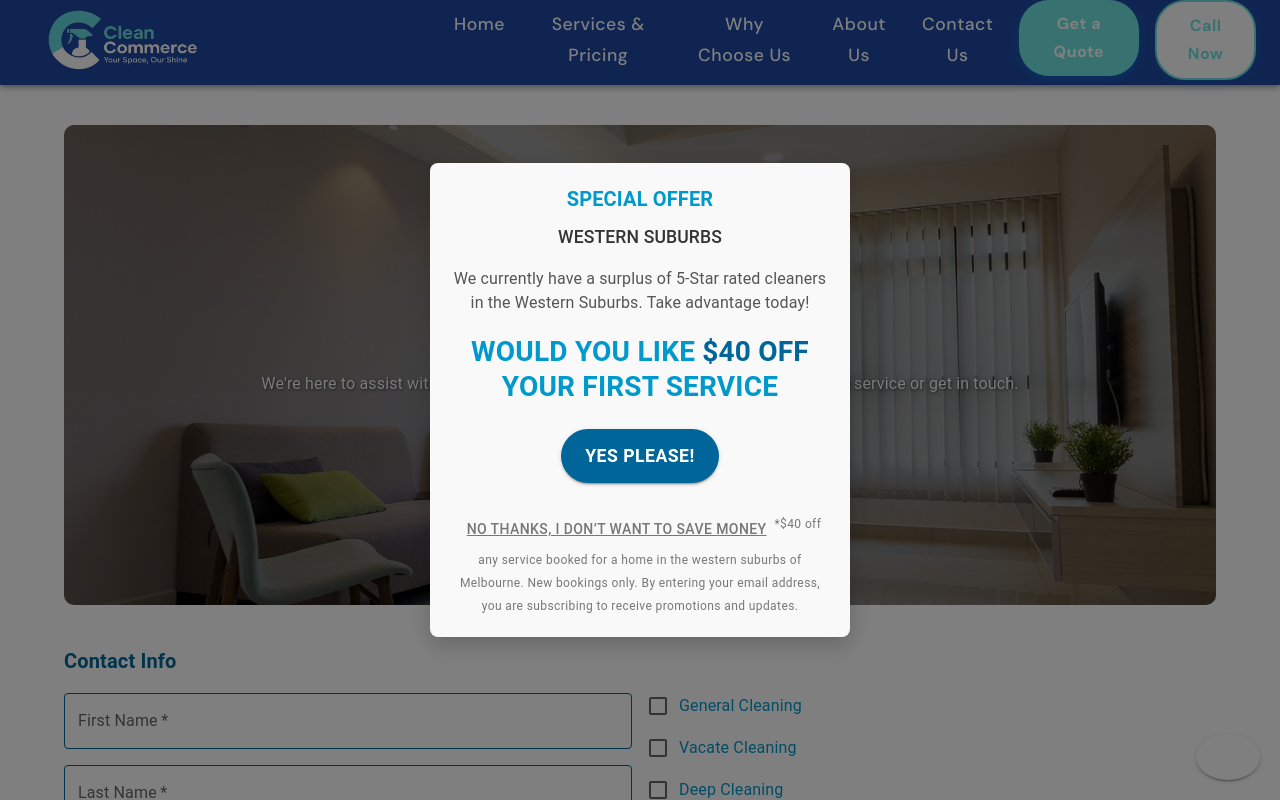
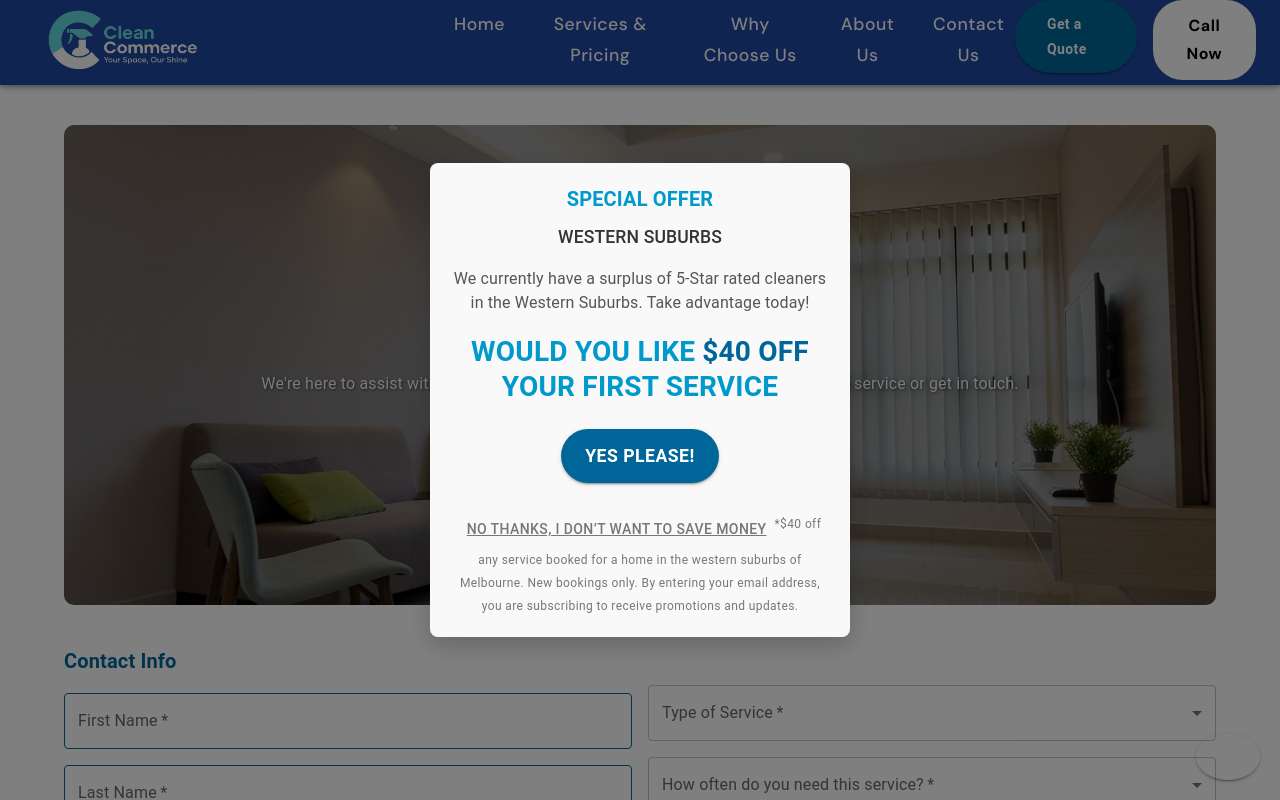
Before and after one commit to umangmtiwari/Cleaning-Site-Melbourne, a React (Create React App) app: page /contact-us in a window 1280 px wide. Shown: the top 800 px of the page. Built offline with nearby package versions, Linux system fonts and the light colour scheme; some icons are missing.

Commit message:
few changed 1208

```diff
--- a/src/AboutUs.jsx
+++ b/src/AboutUs.jsx
@@ -78,13 +78,13 @@ const AboutUs = () => {
 </HeroSection>
 
       {/* Company Information Section */}
-      <Container sx={{ py: 6 }}>
+      <Container sx={{ py: 6, color:'black' }}>
         <Typography variant="h4" align="center" gutterBottom>
           Our Story
         </Typography>
         <Typography variant="body1" paragraph>
           At Clean Commerce, we believe in offering a service that not only meets but exceeds your expectations.
-          Established in 2010, our company has grown rapidly to become one of Melbourne’s trusted cleaning providers.
+          Established in 2019, our company has grown rapidly to become one of Melbourne’s trusted cleaning providers.
           We’re passionate about delivering high-quality results and we strive to create a clean, fresh, and
           comfortable environment for all our clients.
         </Typography>
--- a/src/Chatbot.jsx
+++ b/src/Chatbot.jsx
@@ -43,7 +43,7 @@ const Chatbot = () => {
     } else if (userMessageText.toLowerCase().includes('area')) {
       botResponse = 'Yes! We provide cleaning services across Melbourne.';
     } else if (userMessageText.toLowerCase().includes('discount')) {
-      botResponse = 'We currently offer $40 off for customers in the Western Suburbs!';
+      botResponse = 'We currently offer $40 off for customers in the Western Suburbs! Offer valid for First Booking!';
     } else if (userMessageText.toLowerCase().includes('services')) {
       botResponse = 'Clean Commerce offers a variety of cleaning services, including home, kitchen, and bathroom cleaning.';
     } else {
--- a/src/ContactUs.jsx
+++ b/src/ContactUs.jsx
@@ -2,7 +2,6 @@ import React, { useState } from 'react';
 import { IconButton, Box, TextField, Button, Typography, Container, FormControl, InputLabel, Select, MenuItem, FormGroup, FormControlLabel, Checkbox } from '@mui/material';
 import { Email as EmailIcon } from '@mui/icons-material';
 import { Link } from 'react-router-dom';
-import { Facebook, Instagram, Email, Phone, Star } from '@mui/icons-material';
 
 const ContactUs = () => {
   // Initializing state with empty default values for the fields
@@ -17,6 +16,8 @@ const ContactUs = () => {
     serviceNeed: '',  // Empty string as default
     additionalInfo: '',
   });
+  const [isSubmitted, setIsSubmitted] = useState(false);
+
 
   // Handle change for all form fields
   const handleChange = (e) => {
@@ -27,19 +28,16 @@ const ContactUs = () => {
     });
   };
 
-  // Handle checkbox changes (for services)
-  const handleCheckboxChange = (e) => {
-    const { value } = e.target;
-    setFormData({
-      ...formData,
-      services: formData.services.includes(value)
-        ? formData.services.filter(service => service !== value)
-        : [...formData.services, value],
-    });
-  };
-
   // Handle form submission (build the mailto link)
 const handleSubmit = () => {
+  setIsSubmitted(true);
+
+  // Add validation checks here for required fields
+  if (!formData.firstName || !formData.lastName || !formData.phone || !formData.email || !formData.propertyType || !formData.serviceType || !formData.serviceNeed || !formData.bedroom || !formData.bathroom || !formData.kitchen) {
+    alert('Please fill in all required fields.');
+    return;
+  }
+
   const subject = encodeURIComponent("Service Booking Request");
   const body = encodeURIComponent(`
     Name: ${formData.firstName} ${formData.lastName}
@@ -53,6 +51,7 @@ const ContactUs = () => {
 
   window.location.href = `mailto:services@cleancommerce.com.au?subject=${subject}&body=${body}`;
 };
+
 
   return (
     <Container sx={{ mt: 5, mb: 5 }}>
@@ -219,7 +218,7 @@ const ContactUs = () => {
 />
 
 {/* Property Type */}
-          <FormControl fullWidth sx={{ marginBottom: 2 }} error={formData.propertyType === ''}>
+          <FormControl fullWidth sx={{ marginBottom: 2 }} error={isSubmitted && formData.propertyType === ''}>
   <InputLabel required>Property Type</InputLabel>
   <Select
     label="Property Type"
@@ -235,8 +234,50 @@ const ContactUs = () => {
   </Select>
 </FormControl>
 
+        <Box sx={{ display: 'flex', justifyContent: 'center', spacing: 2 }}>
+      {/* Instagram Link */}
+      <Link href="https://www.instagram.com" target="_blank" sx={{ ml: 2 }}>
+        <img
+          src="https://upload.wikimedia.org/wikipedia/commons/9/95/Instagram_logo_2022.svg"
+          alt="Instagram"
+          style={{width: 25, height: 25 }} // Adjust the size accordingly
+        />
+      </Link>
+
+      {/* Facebook Link */}
+      <Link href="https://www.facebook.com" target="_blank" sx={{ ml: 2 }}>
+        <img
+          src="https://upload.wikimedia.org/wikipedia/commons/5/51/Facebook_f_logo_%282019%29.svg"
+          alt="Facebook"
+          style={{ marginLeft: 10, width: 25, height: 25 }} // Adjust the size accordingly
+        />
+      </Link>
+
+      {/* Email (Message) Link */}
+      <Link href="mailto:contact@CleanCommerce.com" sx={{ ml: 2 }}>
+        <img
+          src="https://cdn-icons-png.flaticon.com/512/9810/9810022.png"
+          alt="Email"
+          style={{ marginLeft: 10, width: 25, height: 25 }} // Adjust the size accordingly
+        />
+      </Link>
+
+      {/* Phone Link */}
+      <Link href="tel:+61383917026" sx={{ ml: 2 }}>
+        <img
+          src="https://pngimg.com/uploads/phone/phone_PNG48921.png"
+          alt="Phone"
+          style={{ marginLeft: 10, width: 25, height: 25 }} // Adjust the size accordingly
+        />
+      </Link>
+    </Box>
+</Box>
+
+        {/* Right Side: Service & Property Info */}
+        <Box sx={{ flex: 1, marginTop: 5 }}>
+
           {/* Type of Service */}
-          <FormControl fullWidth sx={{ marginBottom: 2 }} error={formData.serviceType === ''}>
+          <FormControl fullWidth sx={{ marginBottom: 2 }} error={isSubmitted && formData.serviceType === ''}>
   <InputLabel required>Type of Service</InputLabel>
   <Select
     label="Type of Service"
@@ -245,61 +286,14 @@ const ContactUs = () => {
     onChange={handleChange}
     required
   >
-              <MenuItem value="FlatRate">Flat Rate</MenuItem>
+    <MenuItem value="SuperClean">Super Clean</MenuItem>
     <MenuItem value="SpringClean">Spring Clean</MenuItem>
-              <MenuItem value="EndOfLease">End of Lease</MenuItem>
+    <MenuItem value="EndOfLease">End of Lease (Empty)</MenuItem>
   </Select>
 </FormControl>
 
-
-        <Box sx={{ display: 'flex', justifyContent: 'center', mb: 3 }}>
-              <Link href="https://www.instagram.com" target="_blank" sx={{ color: 'white', ml: 2 }}>
-                <IconButton>
-                  <Instagram />
-                </IconButton>
-              </Link>
-              <Link href="https://www.instagram.com" target="_blank" sx={{ color: 'white', ml: 2 }}>
-              <IconButton>
-                <Facebook/>
-              </IconButton>
-              </Link>
-              <Link href="mailto:contact@CleanCommerce.com" sx={{ color: 'white', ml: 2 }}>
-                <IconButton>
-                  <Email />
-                </IconButton>
-              </Link>
-              <Link href="tel:+61383917026" sx={{ color: 'white', ml: 2 }}>
-                <IconButton>
-                  <Phone />
-                </IconButton>
-              </Link>
-            </Box>
-</Box>
-
-        {/* Right Side: Service & Property Info */}
-        <Box sx={{ flex: 1, marginTop: 5 }}>
-
-          <FormGroup>
-            <FormControlLabel
-              control={<Checkbox checked={formData.services.includes('General Cleaning')} onChange={handleCheckboxChange} value="General Cleaning" />}
-              label="General Cleaning"
-            />
-            <FormControlLabel
-              control={<Checkbox checked={formData.services.includes('Vacate Cleaning')} onChange={handleCheckboxChange} value="Vacate Cleaning" />}
-              label="Vacate Cleaning"
-            />
-            <FormControlLabel
-              control={<Checkbox checked={formData.services.includes('Deep Cleaning')} onChange={handleCheckboxChange} value="Deep Cleaning" />}
-              label="Deep Cleaning"
-            />
-            <FormControlLabel
-              control={<Checkbox checked={formData.services.includes('Carpet Cleaning')} onChange={handleCheckboxChange} value="Carpet Cleaning" />}
-              label="Carpet Cleaning"
-            />
-          </FormGroup>
-
 {/* Service Frequency */}
-          <FormControl fullWidth sx={{ marginBottom: 2 }} error={formData.serviceNeed === ''}>
+          <FormControl fullWidth sx={{ marginBottom: 2 }} error={isSubmitted && formData.serviceNeed === ''}>
   <InputLabel required>How often do you need this service?</InputLabel>
   <Select
     label="Service Need"
@@ -317,7 +311,7 @@ const ContactUs = () => {
   </Select>
 </FormControl>
 
-          <Typography variant="subtitle1" gutterBottom>
+          <Typography variant="subtitle1" color="black" gutterBottom>
   Property Size
 </Typography>
 
@@ -332,13 +326,12 @@ const ContactUs = () => {
     onChange={handleChange}
     required
   >
-      {Array.from({ length: 6 }, (_, i) => (
+    {Array.from({ length: 7 }, (_, i) => (
       <MenuItem key={i} value={i}>{i}</MenuItem>
     ))}
   </Select>
 </FormControl>
 
-  {/* Bathroom */}
 <FormControl fullWidth sx={{ maxWidth: 120 }} error={formData.bathroom === ''}>
   <InputLabel required>Bathroom</InputLabel>
   <Select
@@ -348,13 +341,12 @@ const ContactUs = () => {
     onChange={handleChange}
     required
   >
-      {Array.from({ length: 6 }, (_, i) => (
+    {Array.from({ length: 7 }, (_, i) => (
       <MenuItem key={i} value={i}>{i}</MenuItem>
     ))}
   </Select>
 </FormControl>
 
-  {/* Kitchen */}
 <FormControl fullWidth sx={{ maxWidth: 120 }} error={formData.kitchen === ''}>
   <InputLabel required>Kitchen</InputLabel>
   <Select
@@ -364,7 +356,7 @@ const ContactUs = () => {
     onChange={handleChange}
     required
   >
-      {Array.from({ length: 6 }, (_, i) => (
+    {Array.from({ length: 7 }, (_, i) => (
       <MenuItem key={i} value={i}>{i}</MenuItem>
     ))}
   </Select>
--- a/src/Header.jsx
+++ b/src/Header.jsx
@@ -23,7 +23,7 @@ const BookNowButton = styled(Button)(() => ({
   fontWeight: 700,
   fontSize: '1rem',              // slightly smaller font
   textTransform: 'none',
-  background: 'linear-gradient(135deg, #6FE4E1 0%, #6FE4E1 100%)',
+  background: 'linear-gradient(135deg, #006699 0%, #006699 100%)',
   color: 'white',
   borderRadius: '30px',          // smaller rounding
   padding: '10px 24px',          // reduced padding for smaller height & width
@@ -31,7 +31,7 @@ const BookNowButton = styled(Button)(() => ({
   transition: 'all 0.3s ease',
   letterSpacing: '0.03em',
   '&:hover': {
-    background: 'linear-gradient(135deg, #6FE4E1 0%, #6FE4E1 100%)',
+    background: 'linear-gradient(135deg, #006699 0%, #006699 100%)',
     boxShadow: '0 5px 15px rgba(0, 123, 255, 0.6)',
     transform: 'scale(1.05)',
   },
@@ -46,18 +46,18 @@ const CallNowButton = styled(Button)(() => ({
   fontSize: '1rem',              // slightly smaller font
   textTransform: 'none',
   background: 'white',          // white background
-  color: '#6FE4E1',             // blue text color
+  color: '#000000ff',             // blue text color
   borderRadius: '30px',         // rounded corners
   padding: '10px 24px',         // adjusted padding for a balanced height/width
-  border: '2px solid #6FE4E1', // subtle border with the theme color
-  boxShadow: '0 3px 8px rgba(0, 140, 255, 0.2)', // softer shadow for a clean look
+  border: '2px solid #ffffff', // subtle border with the theme color
+  boxShadow: '0 3px 8px rgba(255, 255, 255, 0)', // softer shadow for a clean look
   transition: 'all 0.3s ease',
   letterSpacing: '0.03em',
   '&:hover': {
-    background: '#f0f8ff',      // light blue background on hover for contrast
-    color: '#6FE4E1',           // keep text color consistent on hover
-    border: '2px solid #6FE4E1', // border stays the same
-    boxShadow: '0 5px 15px rgba(0, 123, 255, 0.4)', // stronger shadow on hover
+    background: '#ffffff',      // light blue background on hover for contrast
+    color: '#000000ff',           // keep text color consistent on hover
+    border: '2px solid #ffffffff', // border stays the same
+    boxShadow: '0 5px 15px rgba(255, 255, 255, 0)', // stronger shadow on hover
     transform: 'scale(1.05)',    // subtle zoom effect
   },
   '&:active': {
@@ -190,17 +190,25 @@ const ResponsiveAppBar = () => {
         {/* Book Now and Call buttons */}
         <Box sx={{ display: { xs: 'none', md: 'flex' } }}>
           <Link to="/" style={{ textDecoration: 'none' }} onClick={closeMobileMenu}>
-            <BookNowButton sx={{
-              ml: 2,
-              '&:hover': {
-                backgroundColor: '#6FE4E1',  // Darker green on hover
-              },
-              // Adjust color for small screens
-              '@media (max-width:600px)': {
-                backgroundColor: '#6FE4E1',  // Darker green for small screen
-                color: 'black',
-              }
-            }}>Get a Quote</BookNowButton>
+            <Button
+                            variant="contained"
+                            href="/contact-us"
+                            sx={{
+                              backgroundColor: '#006699',
+                              borderRadius: 30,
+                              px: 4,
+                              py: 1.5,
+                              fontWeight: 600,
+                              textTransform: 'none',
+                              transition: 'transform 0.3s ease-in-out',
+                              '&:hover': {
+                                backgroundColor: '#006699',
+                                transform: 'scale(1.05)',
+                              },
+                            }}
+                          >
+                            Get a Quote
+                          </Button>
           </Link>
           <a href="tel:+61383917026" style={{ textDecoration: 'none' }}>
             <CallNowButton sx={{
@@ -279,8 +287,8 @@ const ResponsiveAppBar = () => {
             </Link>
           </ListItem>
           <ListItem button>
-            <Link to="/" style={{ textDecoration: 'none' }}>
-  <BookNowButton fullWidth sx={{ mb: 2 }}>
+            <Link to="/contact-us">
+  <BookNowButton>
     Get a Quote
   </BookNowButton>
 </Link>
--- a/src/WhyChooseUs.jsx
+++ b/src/WhyChooseUs.jsx
@@ -6,8 +6,10 @@ export default function WhyChooseUs() {
   return (
     <>
       {/* Why Choose Us Section */}
-      <Container maxWidth="md" sx={{ fontFamily: 'DM Sans, sans-serif', my: 6, textAlign: 'center' }}>
-        <Typography variant="h5" gutterBottom>Why Choose Clean Commerce Services?</Typography>
+      <Container maxWidth="md" sx={{my: 6, textAlign: 'center' }}>
+        <Typography color="black" variant="h5" gutterBottom sx={{ fontWeight: 'bold' }}>
+  Why Choose Clean Commerce Services?
+</Typography>
         <Typography color="textSecondary">
           We deliver top-tier home and bathroom cleaning with eco-friendly products, trained professionals,
           and flexible scheduling. Trust us for reliable, efficient, and spotless results every time.
```
Also changed, not shown: src/CleaningRates.jsx (+26 -27 lines), src/DiscountSection.jsx (+20 -5 lines), src/Footer.jsx (+4 -4 lines). Lines whose indentation alone changed are shown as unchanged.
